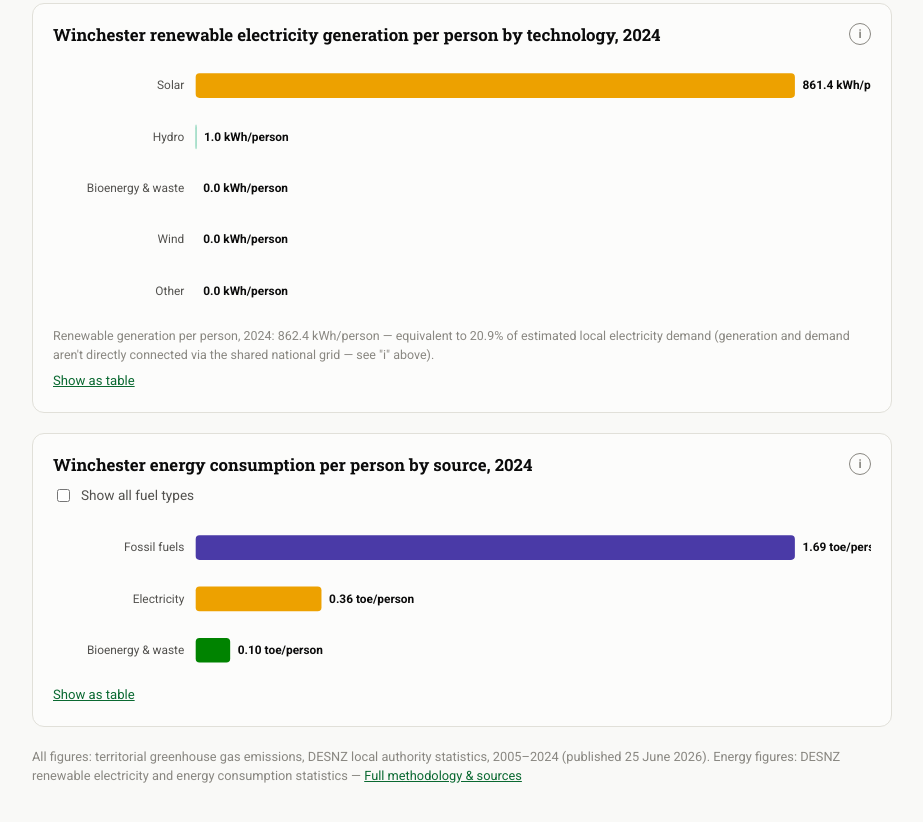
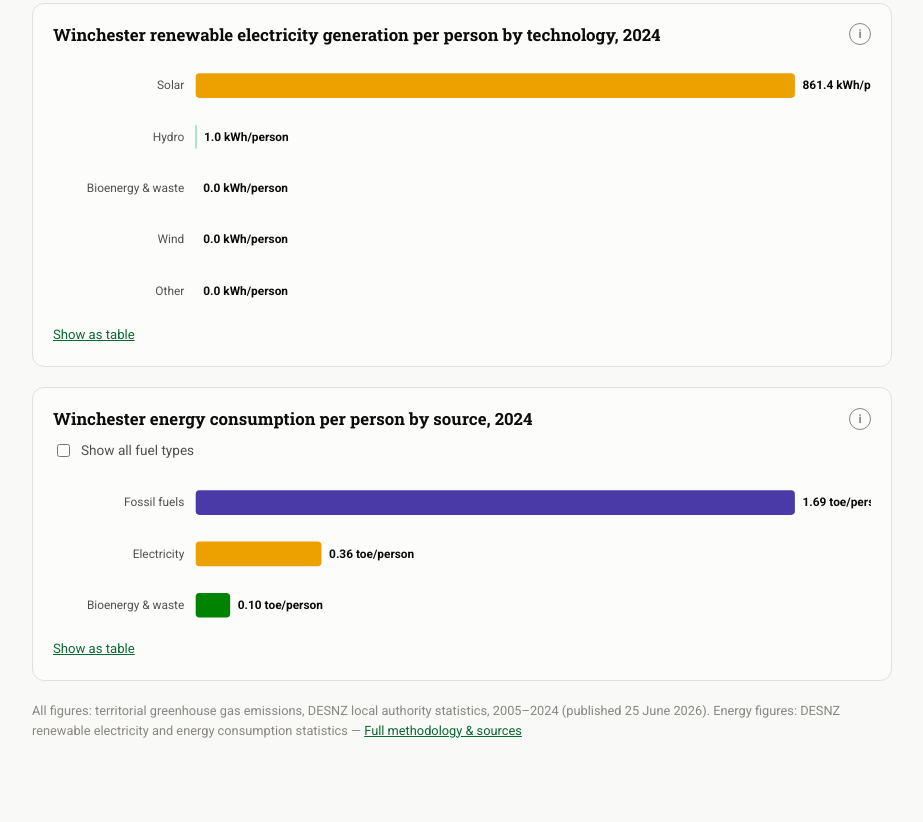
Before and after one commit to garethj/mid-hampshire-emissions, a plain HTML site: page index.html in a window 1280 px wide. Shown: the part 1479-2301 px from the top of the page, without its empty margins (178-1101 px from the left). After the commit the page ends 2272 px from the top, so only its background shows below. Drawn offline with Linux system fonts and the light colour scheme.

Commit message:
Move the generation chart's demand-comparison note into its info dialog
Keeps the main page less cluttered - the headline "Total renewable
generation, 2024: X GWh - equivalent to Y% of demand" sentence is now
computed on every chart rebuild and surfaced as the first paragraph of the
"i" dialog instead of a permanent on-page note, so it still tracks the
current region/year/metric.

Co-Authored-By: Claude Sonnet 5 <noreply@anthropic.com>
Claude-Session: https://claude.ai/code/session_01GuSAoUsApZVAtdMen1p3Cj

```diff
--- a/assets/css/style.css
+++ b/assets/css/style.css
@@ -196,7 +196,6 @@ table.data-table thead th { color: var(--text-secondary); font-weight: 700; bord
 .legend-item { display: flex; align-items: center; gap: 6px; color: var(--text-secondary); }
 .legend-swatch { width: 12px; height: 12px; border-radius: 3px; flex: none; }
 .legend-swatch.line { width: 14px; height: 3px; border-radius: 2px; }
-.chart-note { font-size: 0.78rem; color: var(--text-muted); margin: 8px 0 0; }
 
 /* ---------- Tooltip ---------- */
 .viz-tooltip {
--- a/assets/js/app.js
+++ b/assets/js/app.js
@@ -12,6 +12,12 @@
   let currentConsumptionDetail = false; // show consumption chart as all fuel types instead of simple groups
   let currentHorizon = "gwp100"; // "gwp100" (official DESNZ) | "gwp20"
   let tooltipEl = null;
+
+  // Headline "Total renewable generation, 2024: X GWh - equivalent to Y% of demand" sentence,
+  // recomputed on every buildGenerationChart() call and surfaced inside the generation chart's
+  // info modal (dynamicIntro below) rather than as a permanent on-page note, so region/year/
+  // metric changes don't need a second render path just to keep this one sentence in sync.
+  let generationNoteText = "";
 
   // Region display order for the trend chart, legends and tables — also the source of truth
   // for which regions exist. Colour comes from CATEGORY_COLOR_SLOT below, keyed by `key`.
@@ -1258,15 +1264,13 @@
   // Structurally mirrors the gas chart above: technologies, like gases, are never negative, so
   // bars run left-to-right from a fixed edge rather than diverging from a centre zero line.
 
-  function renderGenerationNote(regionKey, gy, metric) {
-    const noteEl = document.getElementById("generation-chart-note");
-    if (!noteEl) return;
+  function updateGenerationNote(regionKey, gy, metric) {
     const gen = energyGeneration(regionKey, gy);
     const total = generationMetricValue(regionKey, gy, gen.total_mwh, metric);
     const share = energyGenerationShareOfDemand(regionKey, gy);
     const label = metric === "total" ? "Total renewable generation, " : "Renewable generation per person, ";
-    noteEl.textContent = label + gy + ": " + fmtGenerationMetric(metric, total) + " " + generationUnitLabel(metric) +
-      (share === null ? "." : " — equivalent to " + fmtRatioPct(share) + " of estimated local electricity demand (generation and demand aren't directly connected via the shared national grid — see \"i\" above).");
+    generationNoteText = label + gy + ": " + fmtGenerationMetric(metric, total) + " " + generationUnitLabel(metric) +
+      (share === null ? "." : " — equivalent to " + fmtRatioPct(share) + " of estimated local electricity demand (generation and demand aren't directly connected via the shared national grid).");
   }
 
   function buildGenerationChart(regionKey) {
@@ -1284,7 +1288,7 @@
     document.getElementById("generation-chart-title").textContent =
       REGION_LABEL[regionKey] + " " + metricLabel + ", " +
       (view === "historical" ? (years[0] + "–" + gy) : gy);
-    renderGenerationNote(regionKey, gy, metric);
+    updateGenerationNote(regionKey, gy, metric);
 
     if (view === "historical") {
       buildGenerationChartHistorical(container, regionKey, years, metric);
@@ -1729,13 +1733,14 @@
     },
     "generation-chart": {
       title: "Renewable electricity generation by technology",
+      dynamicIntro: () => generationNoteText,
       body: [
-        "Renewable electricity generated within the area's boundary, in GWh, split by technology: Solar (photovoltaics), Wind (onshore + offshore), Hydro, Bioenergy & waste (anaerobic digestion, sewage gas, landfill gas, municipal solid waste, animal and plant biomass, cofiring), and Other (wave/tidal, plus a small residual — see the note below).",
-        "This is generation, not consumption — how much renewable electricity is physically produced within the area, regardless of where it's ultimately used. The note below the chart compares this to local electricity demand (from DESNZ's separate energy consumption statistics) — but the two aren't directly connected: Great Britain runs on one shared national grid, so electricity generated by a local wind farm or solar array isn't routed to local homes and businesses, it's exported to the grid and pooled with generation from everywhere else, while local demand draws from that same shared pool. A ratio near or above 100% means an area generates roughly as much renewable electricity as it consumes in total, not that it's disconnected from the grid or self-sufficient in practice.",
+        "Renewable electricity generated within the area's boundary, in GWh, split by technology: Solar (photovoltaics), Wind (onshore + offshore), Hydro, Bioenergy & waste (anaerobic digestion, sewage gas, landfill gas, municipal solid waste, animal and plant biomass, cofiring), and Other (wave/tidal, plus a small residual — see the note further down).",
+        "This is generation, not consumption — how much renewable electricity is physically produced within the area, regardless of where it's ultimately used. The figure above compares this to local electricity demand (from DESNZ's separate energy consumption statistics) — but the two aren't directly connected: Great Britain runs on one shared national grid, so electricity generated by a local wind farm or solar array isn't routed to local homes and businesses, it's exported to the grid and pooled with generation from everywhere else, while local demand draws from that same shared pool. A ratio near or above 100% means an area generates roughly as much renewable electricity as it consumes in total, not that it's disconnected from the grid or self-sufficient in practice.",
         "DESNZ suppresses some small per-technology generation figures (shown as \"[X]\" in its source workbook) to avoid revealing individual plants' output — mainly affects Wind, Hydro and Bioenergy in these mostly solar-dominated local authorities. This site treats suppressed cells as 0 for their own technology and folds the (small) gap against DESNZ's own published total into \"Other\", so the bars always sum exactly to DESNZ's figure.",
-        "Electricity consumption figures (used for the demand comparison below the chart) are published in ktoe and converted here to MWh using the standard DUKES/IEA factor of 1 toe = 11.63 MWh.",
+        "Electricity consumption figures (used for the demand comparison above) are published in ktoe and converted here to MWh using the standard DUKES/IEA factor of 1 toe = 11.63 MWh.",
         "Generation data starts 2014, the first year DESNZ publishes local authority-level renewable generation; consumption data runs 2005–2024, so the demand comparison is only available from 2014 onward.",
-        "Use the control panel above to switch between totals (GWh) and per-person figures (kWh per person) — the demand-comparison percentage below the chart is unaffected either way, since it's a ratio of two totals.",
+        "Use the control panel above the charts to switch between totals (GWh) and per-person figures (kWh per person) — the demand-comparison percentage is unaffected either way, since it's a ratio of two totals.",
         "For Mid-Hampshire, each technology is the sum of that technology's figure across the four constituent districts, scaled the same way as the emissions charts (see the region selector's \"i\" button)."
       ],
       link: { href: "https://www.gov.uk/government/statistics/regional-renewable-statistics", label: "gov.uk statistical release" }
@@ -1777,6 +1782,11 @@
     const body = document.getElementById("modal-body");
     title.textContent = info.title;
     clearNode(body);
+    if (info.dynamicIntro) {
+      const introEl = document.createElement("p");
+      introEl.textContent = info.dynamicIntro();
+      body.appendChild(introEl);
+    }
     (info.body || []).forEach(p => {
       const pEl = document.createElement("p");
       pEl.textContent = p;
--- a/index.html
+++ b/index.html
@@ -108,7 +108,6 @@
         <button class="info-btn" data-info="generation-chart" aria-label="About this chart">i</button>
       </div>
       <div class="chart-wrap" id="generation-chart"></div>
-      <p class="chart-note" id="generation-chart-note"></p>
       <button class="table-toggle" data-target="generation-table">Show as table</button>
       <div class="table-scroll is-hidden" id="generation-table"></div>
     </div>
```
Also changed, not shown: README.md.
